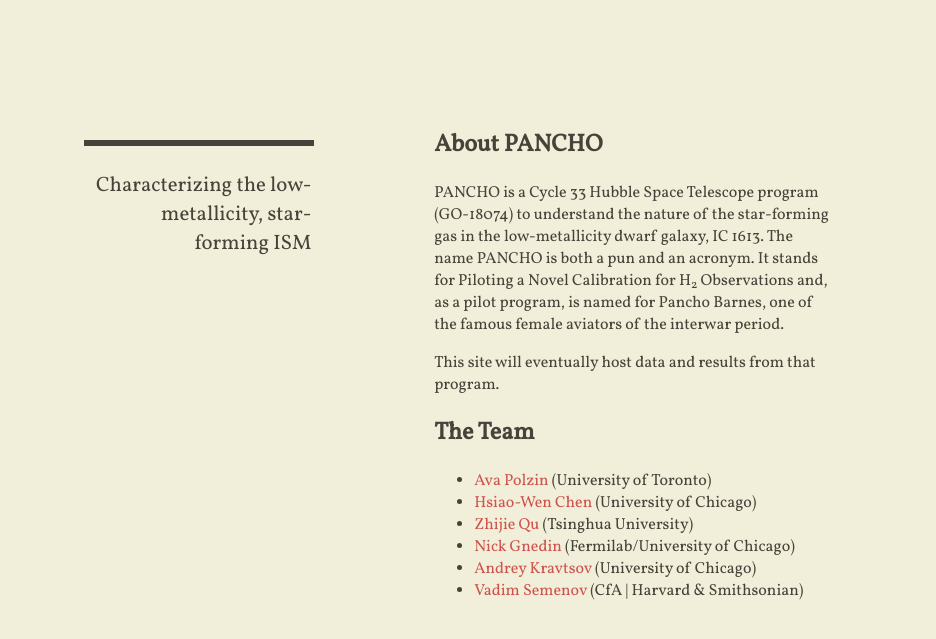
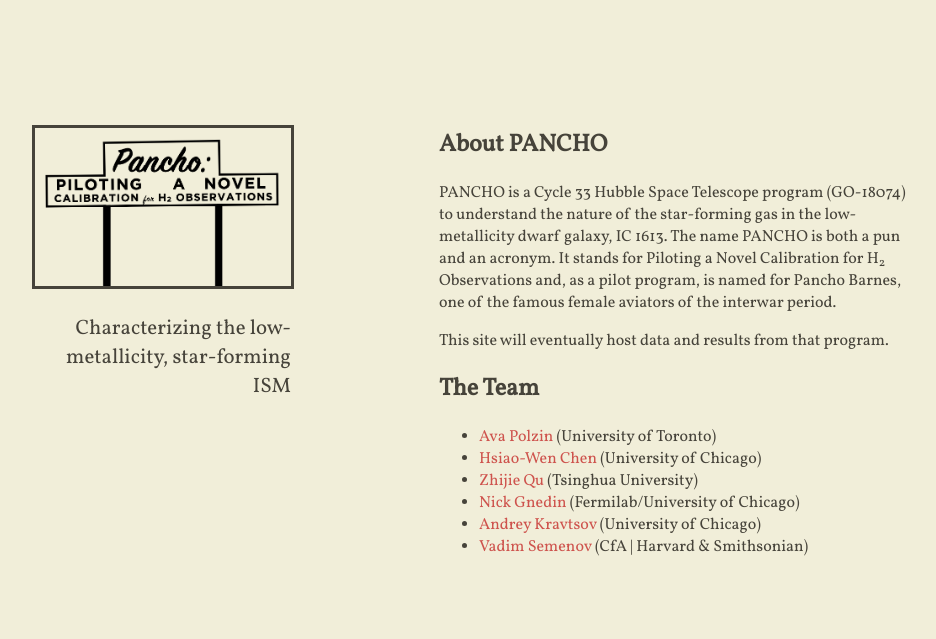
Before and after one commit to pancho-pilot/pancho-pilot.github.io, a Jekyll site: the page built from index.html, in a window 1280 px wide. Shown: the top 639 px of the page, without its empty margins (233-1169 px from the left). Built offline with Jekyll 4.4.1, drawn with Linux system fonts in a browser that asks for light colours; nearby versions of some CDN libraries.

Commit message:
continue to mess with css while I should be doing anything else...

```diff
--- a/assets/main.scss
+++ b/assets/main.scss
@@ -60,8 +60,8 @@ since it must be aligned with the content */
 }
 
 .logo {
-	width: 100%;
-	height: 100%;
+	width: 256px;
+	height: 158px;
 	display: inline-block;
 	background-size: cover;
 	border-radius: 0;
@@ -127,7 +127,7 @@ footer {
 	/* past 768px the layout is changed and the wrapper has a fixed width of 680px
 	to accomodate both the header column and the content column */
 	.wrapper {
-		width: 680px;
+		width: 800px;
 	}
 
 	/* the header column stays left and has a dynamic width with all contents
```
